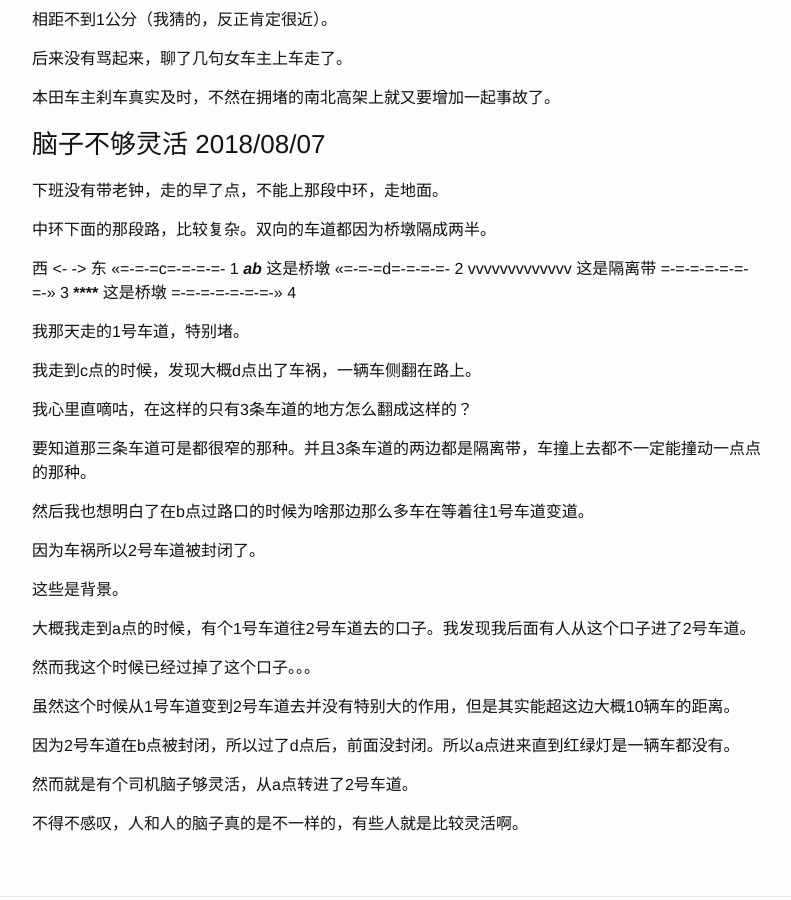
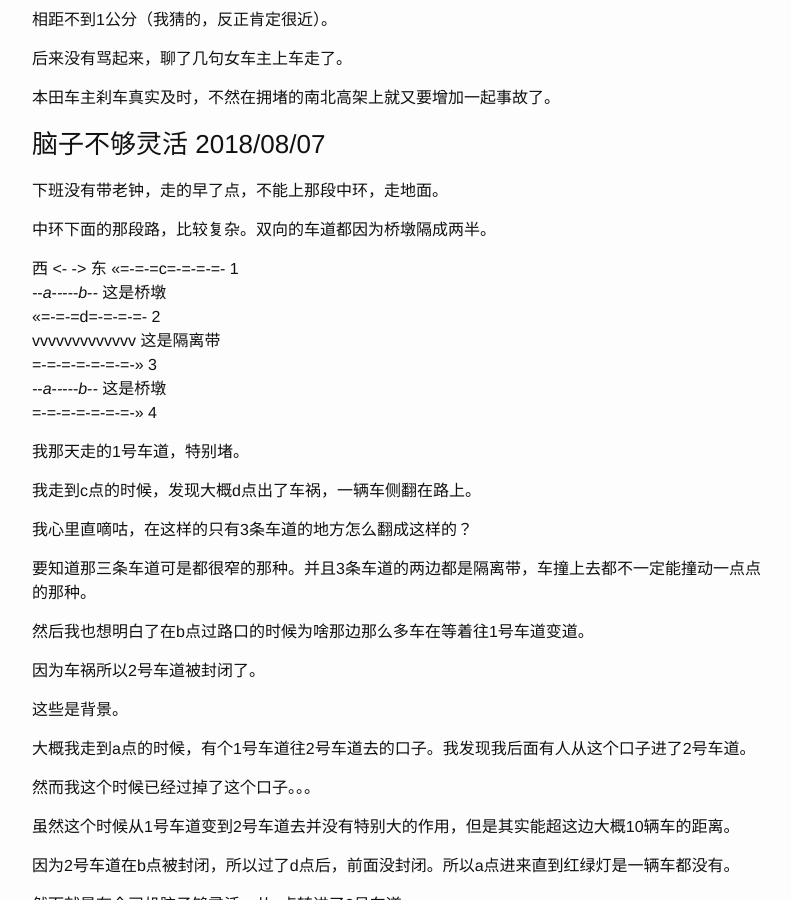
Before and after one commit to ipiali/ipiali.github.io, a Jekyll site: the page built from _posts/2018-08-09-朗行和我在路上.markdown, in a window 1280 px wide and 900 px high, scrolled down 1851 px. Shown: the whole window, without its empty margins (238-1029 px from the left). Built offline with Jekyll 4.4.1, drawn with Linux system fonts in a browser that asks for light colours.

```diff
--- a/_posts/2018-08-09-朗行和我在路上.markdown
+++ b/_posts/2018-08-09-朗行和我在路上.markdown
@@ -97,11 +97,11 @@ categories: 2018-Life
 
 西 <- -> 东
 <<=-=-=c=-=-=-=-        1
-***a******b*** 这是桥墩
+*-*-*a*-*-*-*-*-*b*-*-* 这是桥墩
 <<=-=-=d=-=-=-=-        2
 vvvvvvvvvvvvv 这是隔离带
 =-=-=-=-=-=-=->>        3
-************ 这是桥墩
+*-*-*a*-*-*-*-*-*b*-*-* 这是桥墩
 =-=-=-=-=-=-=->>        4
 
 我那天走的1号车道，特别堵。
```
